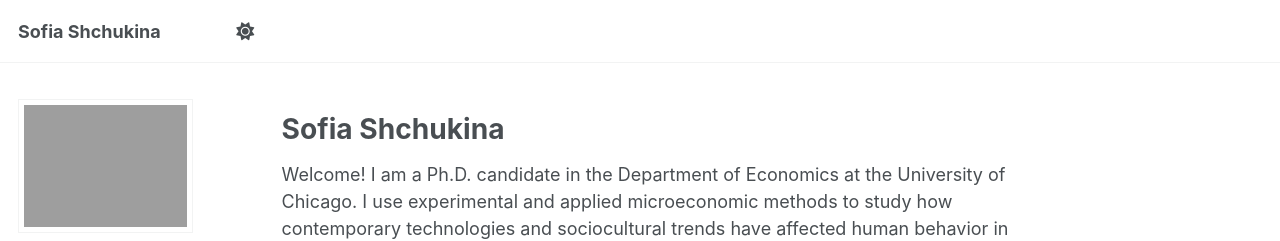
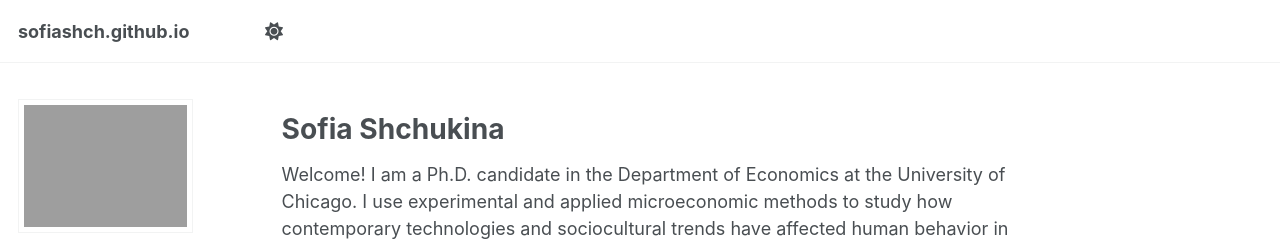
Before and after one commit to sofiashch/sofiashch.github.io, a Jekyll site: the page built from _pages/about.md, in a window 1280 px wide. Shown: the top 241 px of the page. Built offline with Jekyll 4.4.1, drawn with Linux system fonts in a browser that asks for light colours; a script that is not in the unit is left out.

Commit message:
Update _config.yml

```diff
--- a/_config.yml
+++ b/_config.yml
@@ -9,7 +9,7 @@
 # Basic Site Settings
 locale                   : "en-US"
 site_theme               : "default" # Currently available options are "default", "air"
-title                    : "Sofia Shchukina"
+title                    : #"Sofia Shchukina"
 title_separator          : "-"
 name                     : &name "Sofia Shchukina"
 description              : &description "Your Name's academic portfolio"   # Update this with a general description of your site, this is the default if not overridden by a page
```
